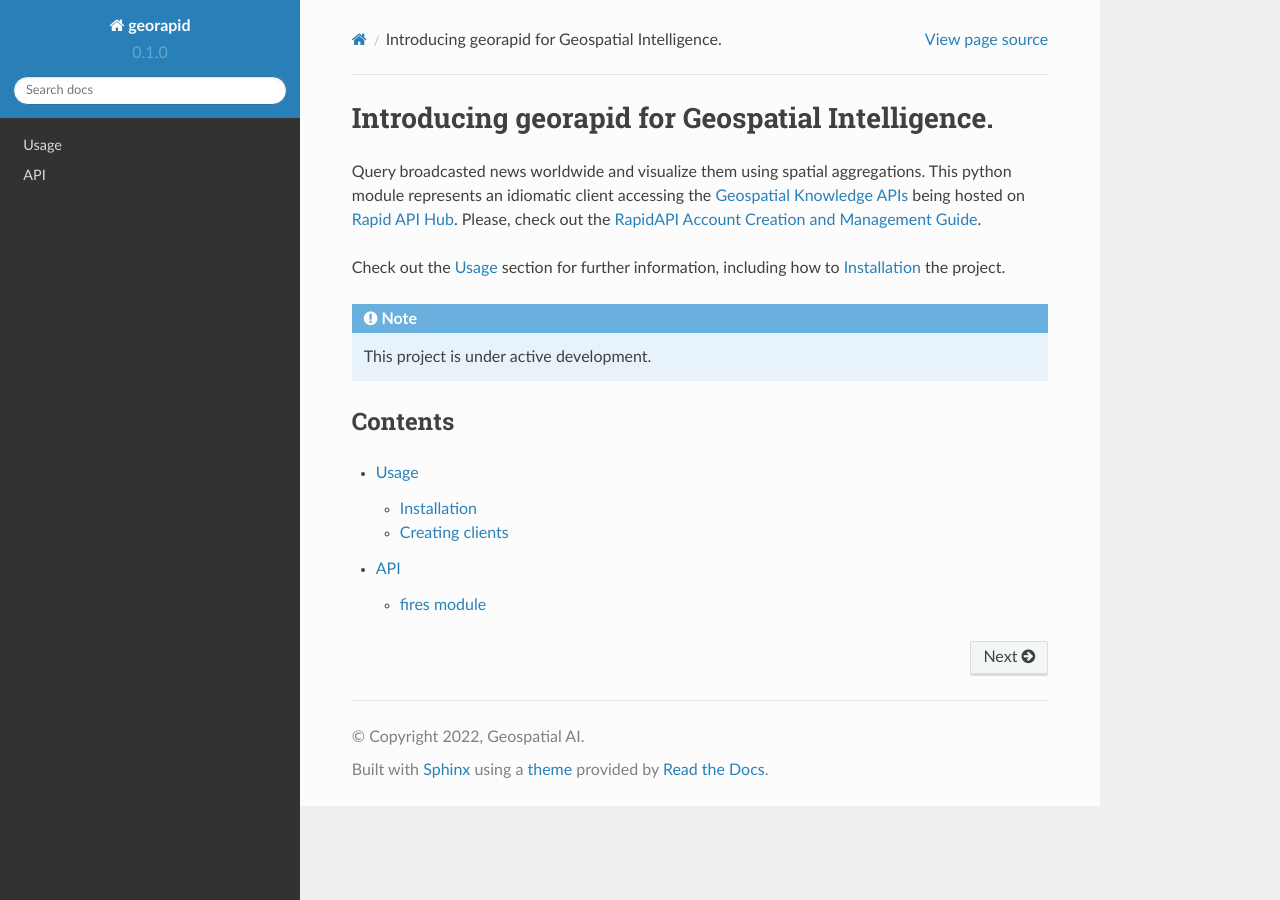
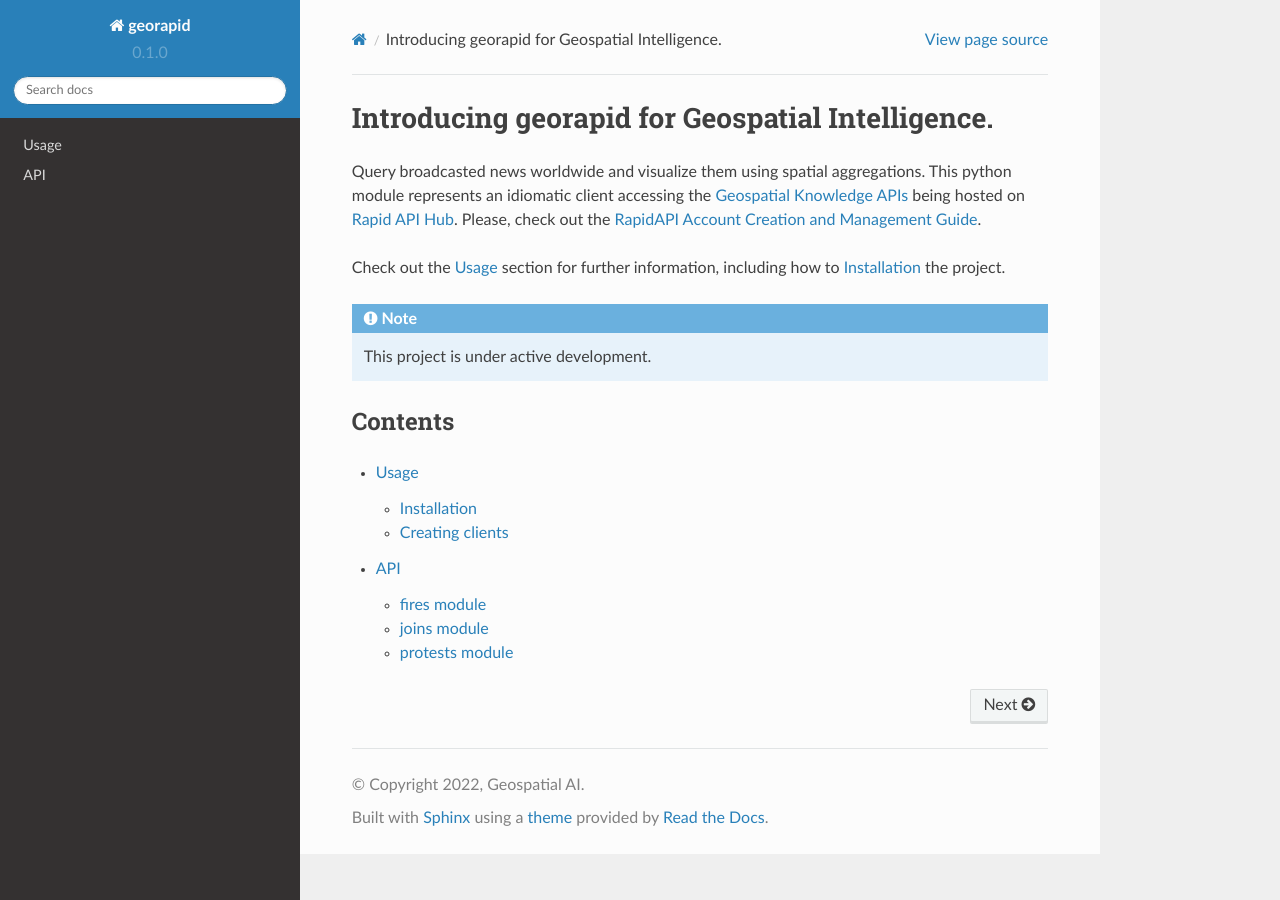
Before and after one commit to Geospatial-AI-DE/georapid-py, a Sphinx documentation site: the page built from docs/source/index.rst, in a window 1280 px wide. Built offline with Sphinx 7.4.7 and the Read the Docs theme 2.0.0, drawn with Linux system fonts in a browser that asks for light colours.

Commit message:
#2 :books: Added two subpages

```diff
--- a/docs/source/api.rst
+++ b/docs/source/api.rst
@@ -6,10 +6,8 @@ API
 
    georapid.client.GeoRapidClient
    georapid.factory.EnvironmentClientFactory
-   georapid.protests
-   georapid.joins
 
 .. toctree::
    fires
-
-.. autofunction:: georapid.protests.aggregate
+   joins
+   protests
--- /dev/null
+++ b/docs/source/joins.rst
@@ -0,0 +1,5 @@
+joins module
+===============
+
+.. automodule:: georapid.joins
+    :members:
--- /dev/null
+++ b/docs/source/protests.rst
@@ -0,0 +1,5 @@
+protests module
+===============
+
+.. automodule:: georapid.protests
+    :members:
```
